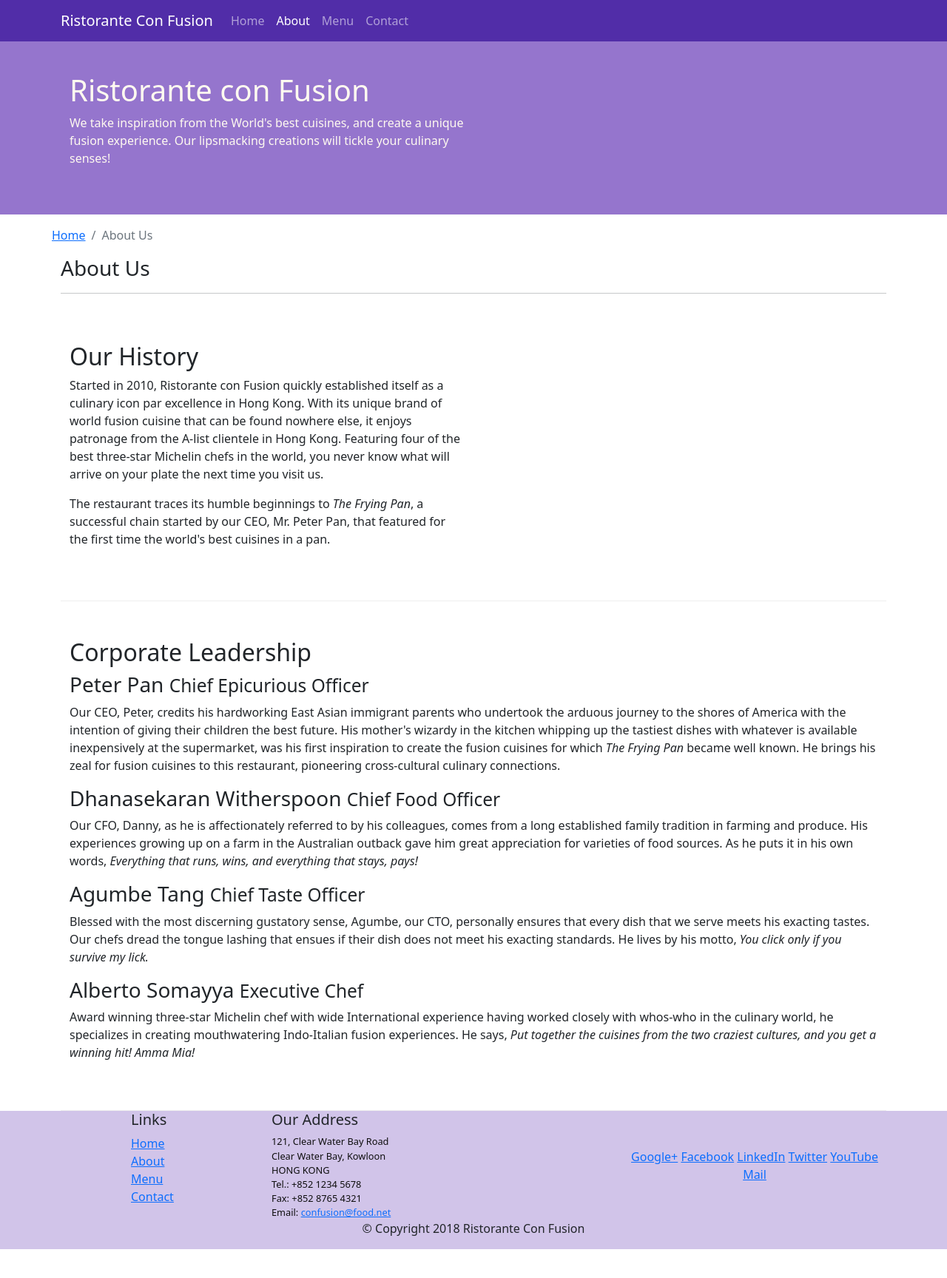
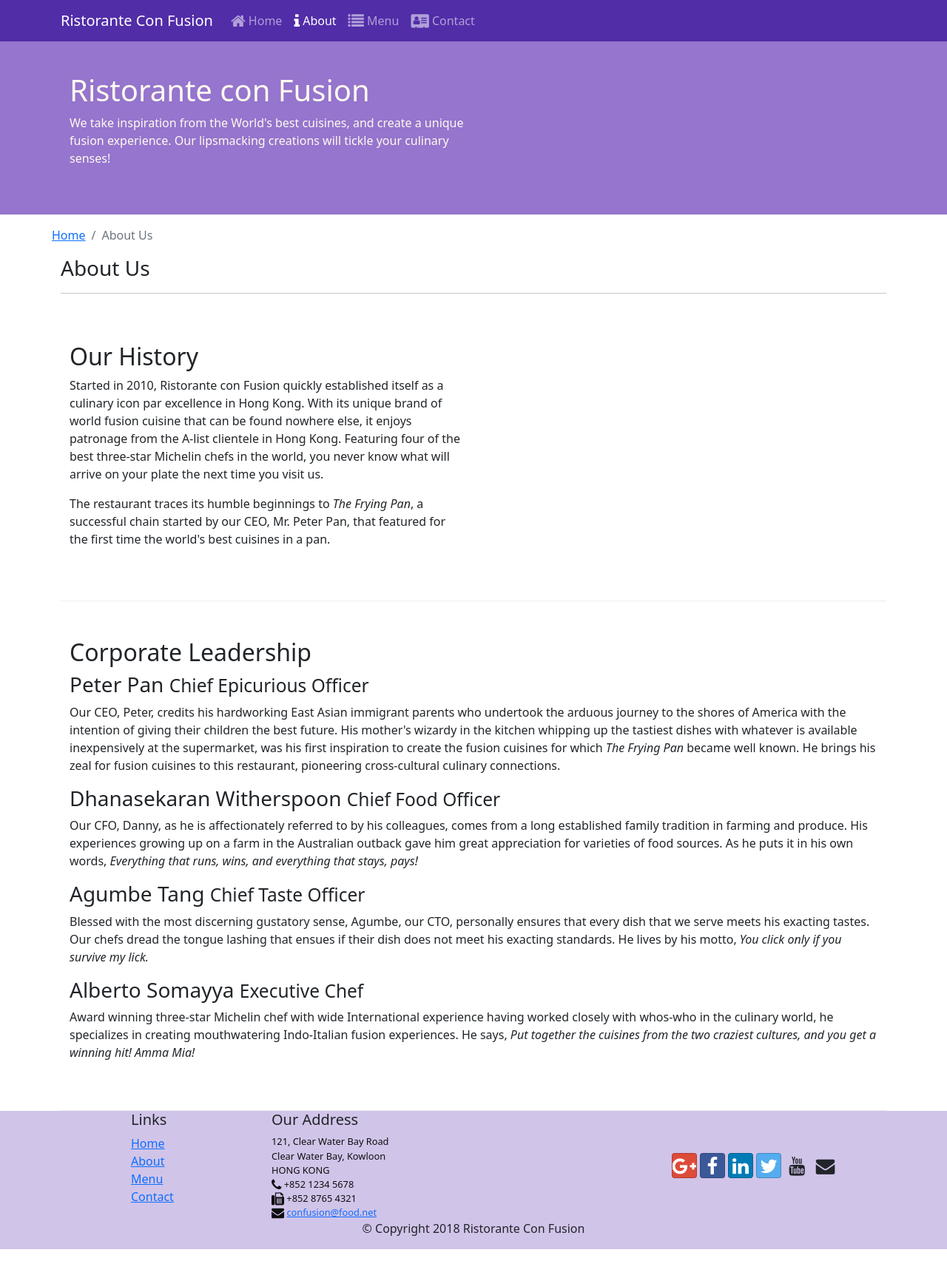
Before and after one commit to amad3usz/conFusion, a website: page aboutus.html in a window 1280 px wide. Shown: the whole page at 74% size. Drawn offline with nearby package versions, Linux system fonts and the light colour scheme.

Commit message:
Icon Fonts

```diff
--- a/aboutus.html
+++ b/aboutus.html
@@ -8,6 +8,8 @@
 
 		<!-- Bootstrap CSS -->
 		<link rel="stylesheet" href="node_modules/bootstrap/dist/css/bootstrap.min.css" />
+		<link rel="stylesheet" href="node_modules/font-awesome/css/font-awesome.min.css" />
+		<link rel="stylesheet" href="node_modules/bootstrap-social/bootstrap-social.css" />
 		<link rel="stylesheet" href="css/styles.css" />
 		<title>Ristorante Con Fusion: About Us</title>
 	</head>
@@ -22,10 +24,18 @@
 				<a class="navbar-brand mr-auto" href="./index.html">Ristorante Con Fusion</a>
 				<div class="collapse navbar-collapse" id="Navbar">
 					<ul class="navbar-nav mr-auto">
-						<li class="nav-item"><a class="nav-link" href="./index.html">Home</a></li>
-						<li class="nav-item"><a class="nav-link active" href="#">About</a></li>
-						<li class="nav-item"><a class="nav-link" href="#">Menu</a></li>
-						<li class="nav-item"><a class="nav-link" href="#">Contact</a></li>
+						<li class="nav-item">
+							<a class="nav-link" href="./index.html"><span class="fa fa-home fa-lg"></span> Home</a>
+						</li>
+						<li class="nav-item">
+							<a class="nav-link active" href="#"><span class="fa fa-info fa-lg"></span> About</a>
+						</li>
+						<li class="nav-item">
+							<a class="nav-link" href="#"><span class="fa fa-list fa-lg"></span> Menu</a>
+						</li>
+						<li class="nav-item">
+							<a class="nav-link" href="#"><span class="fa fa-address-card fa-lg"></span> Contact</a>
+						</li>
 					</ul>
 				</div>
 			</div>
@@ -120,19 +130,19 @@
 							121, Clear Water Bay Road<br />
 							Clear Water Bay, Kowloon<br />
 							HONG KONG<br />
-							Tel.: +852 1234 5678<br />
-							Fax: +852 8765 4321<br />
-							Email: <a href="mailto:confusion@food.net">confusion@food.net</a>
+							<i class="fa fa-phone fa-lg"></i> +852 1234 5678<br />
+							<i class="fa fa-fax fa-lg"></i> +852 8765 4321<br />
+							<i class="fa fa-envelope fa-lg"></i> <a href="mailto:confusion@food.net">confusion@food.net</a>
 						</address>
 					</div>
 					<div class="col-12 col-sm-4 align-self-center">
 						<div class="text-center">
-							<a href="http://google.com/+">Google+</a>
-							<a href="http://www.facebook.com/profile.php?id=">Facebook</a>
-							<a href="http://www.linkedin.com/in/">LinkedIn</a>
-							<a href="http://twitter.com/">Twitter</a>
-							<a href="http://youtube.com/">YouTube</a>
-							<a href="mailto:">Mail</a>
+							<a class="btn btn-social-icon btn-google" href="http://google.com/+"><i class="fa fa-google-plus fa-lg"></i></a>
+							<a class="btn btn-social-icon btn-facebook" href="http://www.facebook.com/profile.php?id="><i class="fa fa-facebook fa-lg"></i></a>
+							<a class="btn btn-social-icon btn-linkedin" href="http://www.linkedin.com/in/"><i class="fa fa-linkedin fa-lg"></i></a>
+							<a class="btn btn-social-icon btn-twitter" href="http://twitter.com/"><i class="fa fa-twitter fa-lg"></i></a>
+							<a class="btn btn-social-icon btn-youtube" href="http://youtube.com/"><i class="fa fa-youtube fa-lg"></i></a>
+							<a class="btn btn-social-icon" href="mailto:"><i class="fa fa-envelope fa-lg"></i></a>
 						</div>
 					</div>
 				</div>
--- a/package.json
+++ b/package.json
@@ -16,6 +16,8 @@
   "dependencies": {
     "@popperjs/core": "^2.9.2",
     "bootstrap": "^5.0.2",
+    "bootstrap-social": "^5.1.1",
+    "font-awesome": "^4.7.0",
     "jquery": "^3.6.0"
   }
 }
```
Also changed, not shown: index.html (+23 -13 lines), 1 other file.
